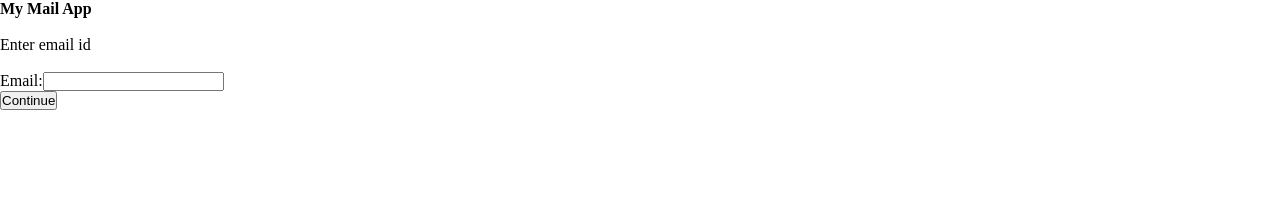
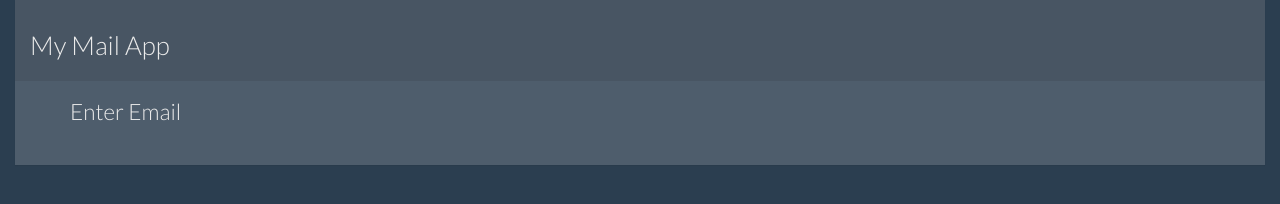
Before and after one commit to nattri/MailApp, a website: page app/index.html in a window 1280 px wide. Drawn offline with nearby package versions, Linux system fonts and the light colour scheme; some packages are replaced by stand-ins of ours; files that its build step writes are made by us from their sources.

Commit message:
change structure for css

```diff
--- a/app/index.html
+++ b/app/index.html
@@ -2,12 +2,19 @@
 <html ng-app="mailApp">
 <head>
 	<title></title>
-	<link rel="stylesheet" type="text/css" href="app.css">
+	<meta name="viewport" content="width=device-width,initial-scale=1">
+	<link rel="stylesheet" type="text/css" href="include/css/app.css">
+	<link rel="stylesheet" type="text/css" href="include/css/bootstrap.css">
 </head>
 <body>
-	<h4>My Mail App</h4><br/>
-	<ng-view>
-
+	<div class="container-fluid">
+		<div class="panel panel-default">
+			<div class="panel-heading"><h3>My Mail App</h3></div>
+			<div class="panel-body">
+				<ng-view>
+			</div>
+		</div>
+	</div>
 <script type="text/javascript" src="bower_components/angular/angular.js"></script>
 <script type="text/javascript" src="bower_components/angular-route/angular-route.js"></script>
 <script type="text/javascript" src="app.js"></script>
--- a/app/login/login.html
+++ b/app/login/login.html
@@ -1,7 +1,7 @@
-<div>
-	<div><span ng-bind="titleMsg"></span></div><br/>
-	<ul>
-		<li><span>Email:</span><span><input type="text" ng-model="email"/></span></li>
-		<li><button>Continue</button></li>
-	</ul>
+<div class="container">
+	<form class="form-horizontal">
+		<fieldset>
+    		<legend>Enter Email</legend>
+    	</fieldset>
+	</form>
 </div>
```
Also changed, not shown: app/includes/css/app.css (renamed from app/app.css), app/includes/css/bootstrap.css (renamed from app/bootstrap.css).
